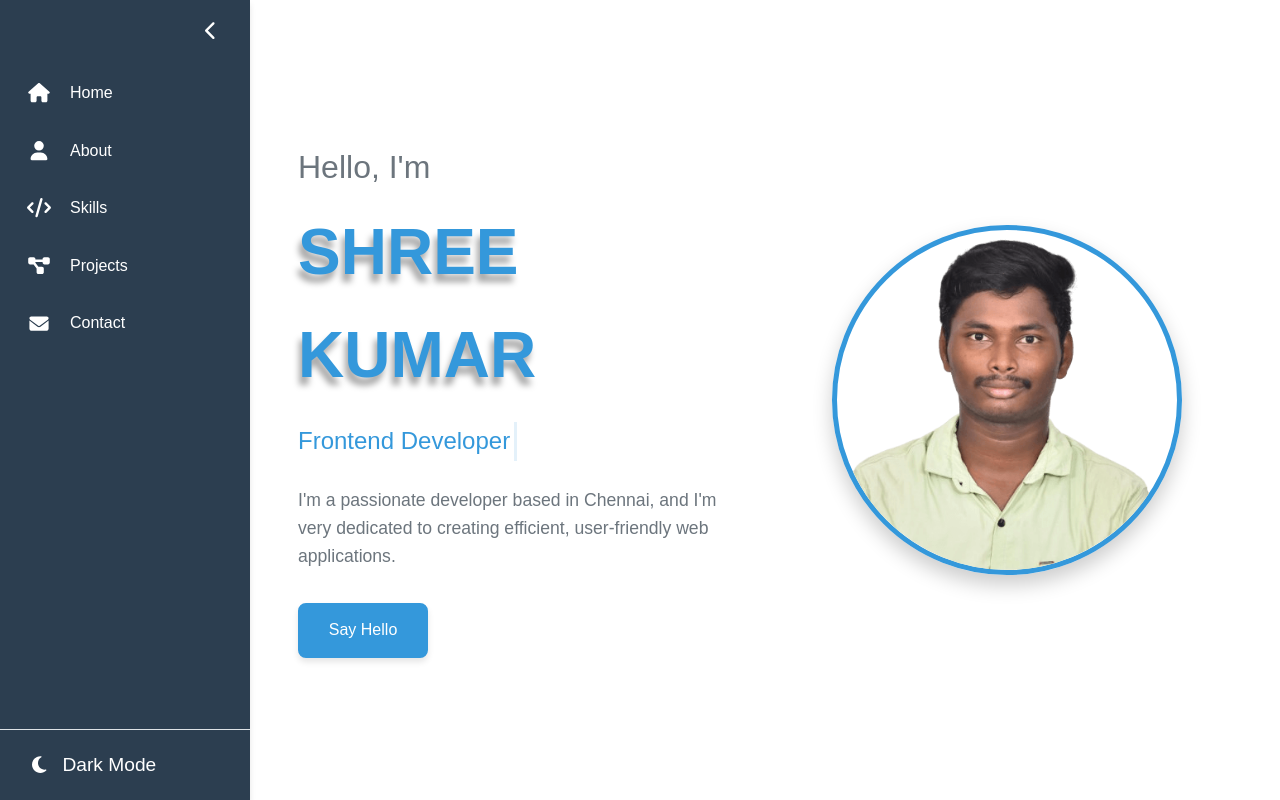
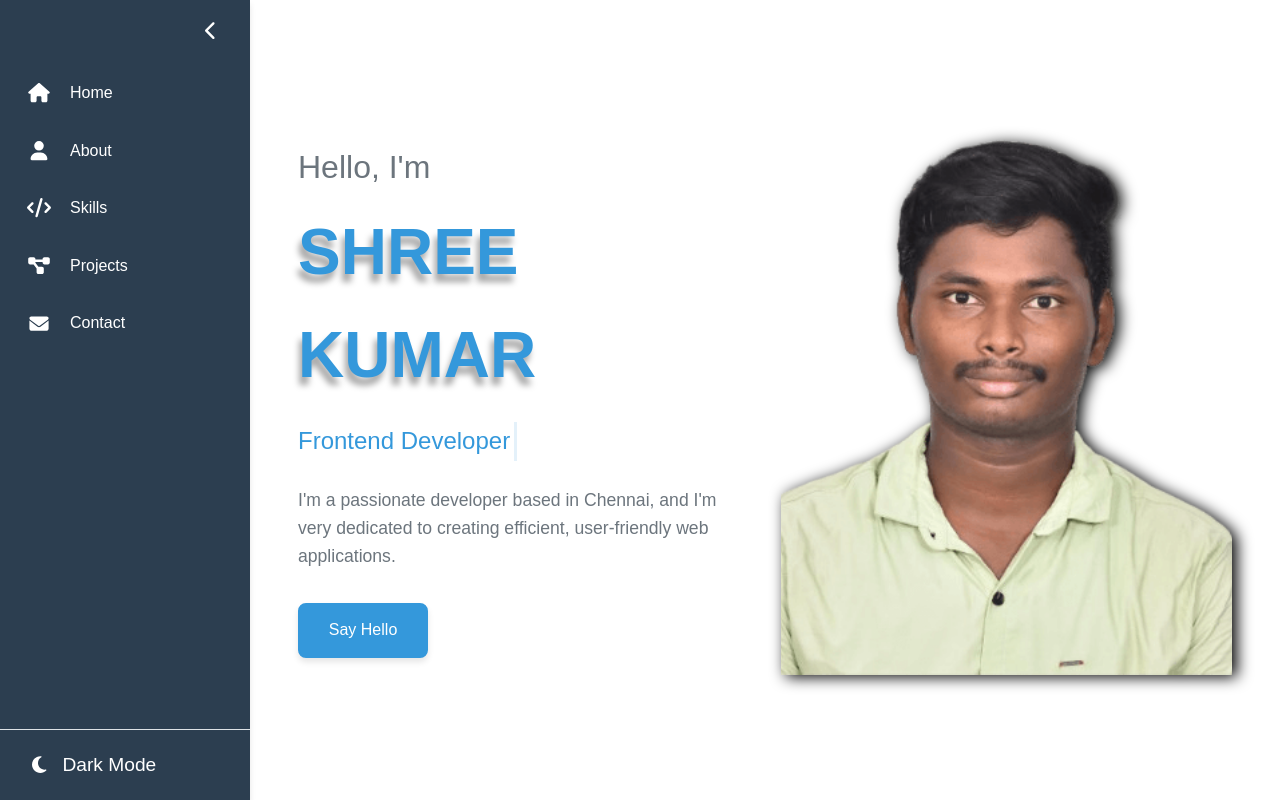
Before and after one commit to shreekumar1410/Portfolio-react, a React (Create React App) app: page / in a window 1280 px wide. Shown: the top 800 px of the page. Built offline with nearby package versions, Linux system fonts and the light colour scheme.

Commit message:
Alter home css

```diff
--- a/src/assets/styles/variables.css
+++ b/src/assets/styles/variables.css
@@ -176,7 +176,11 @@
   }
 
   .profile-photo {
-    box-shadow: 0 10px 20px rgba(0, 0, 0, 0.4);
+    filter: drop-shadow(3px 2px 7.5px white) brightness(0.8) contrast(1.3);
+  }
+
+  .profile-photo:hover {
+    filter: drop-shadow(5px 2px 10px white) brightness(0.9) contrast(1.2);
   }
 }
 
--- a/src/components/Home/Home.css
+++ b/src/components/Home/Home.css
@@ -91,20 +91,22 @@
   display: flex;
   justify-content: center;
 }
-
 .profile-photo {
-  width: 350px;
-  height: 350px;
-  border-radius: 50%;
+  width: 100%;
+  max-width: 600px;
+  /* height: 100%; */
+  height: 550px;
+  /* border-radius: 50%; */
   object-fit: cover;
-  border: 5px solid var(--primary-color);
-  box-shadow: 0 10px 20px rgba(0, 0, 0, 0.2);
+  /* border: 5px solid var(--primary-color); */
+  /* box-shadow: 0 10px 20px rgba(0, 0, 0, 0.2); */
   transition: var(--transition);
+  filter: drop-shadow(5px 2px 7.5px black);
 }
 
 .profile-photo:hover {
-  transform: scale(1.03);
-  box-shadow: 0 15px 30px rgba(0, 0, 0, 0.3);
+  transform: scale(1.105);
+  filter: drop-shadow(5px 4px 10px black);
 }
 
 @keyframes blink {
```
